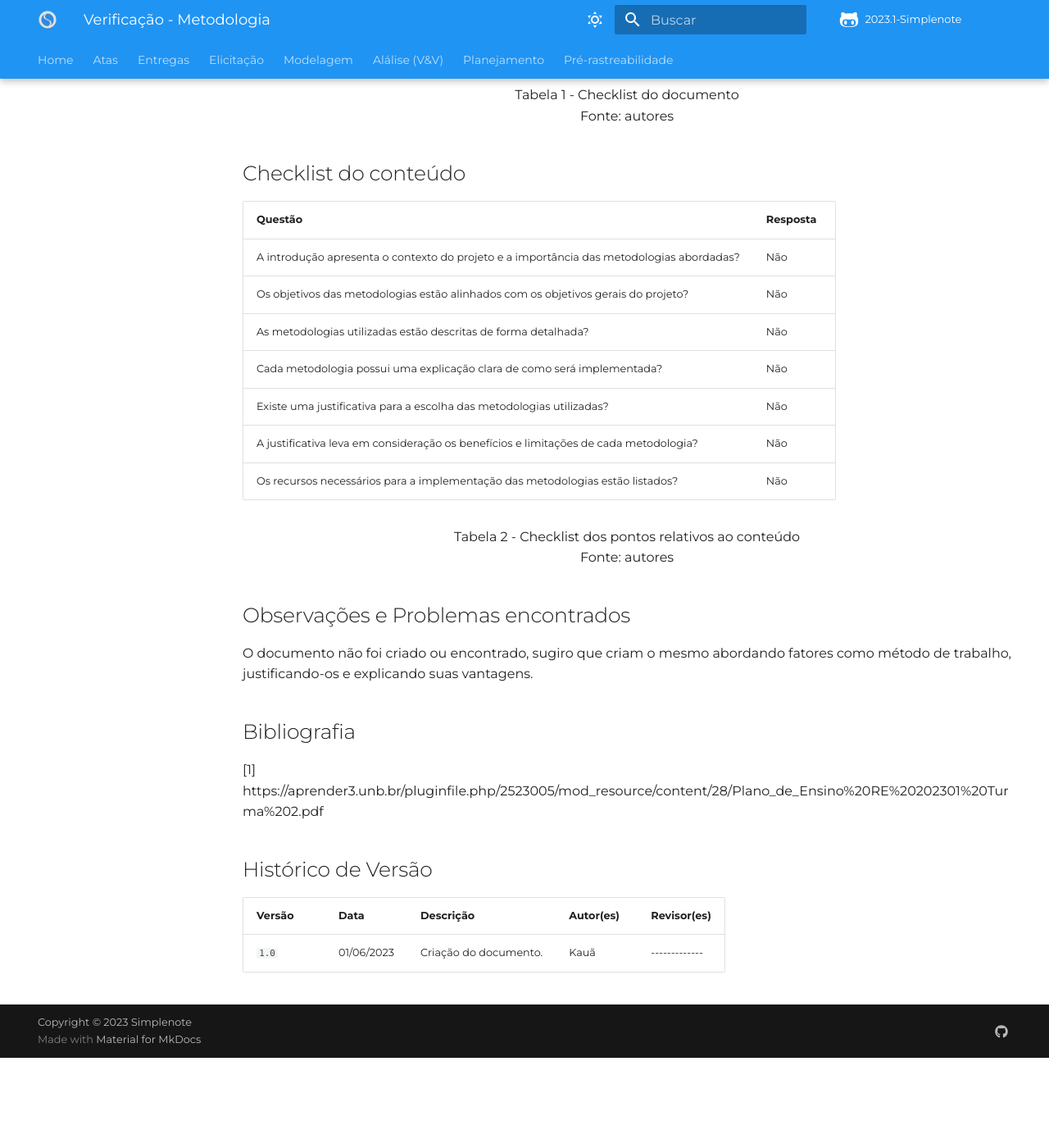
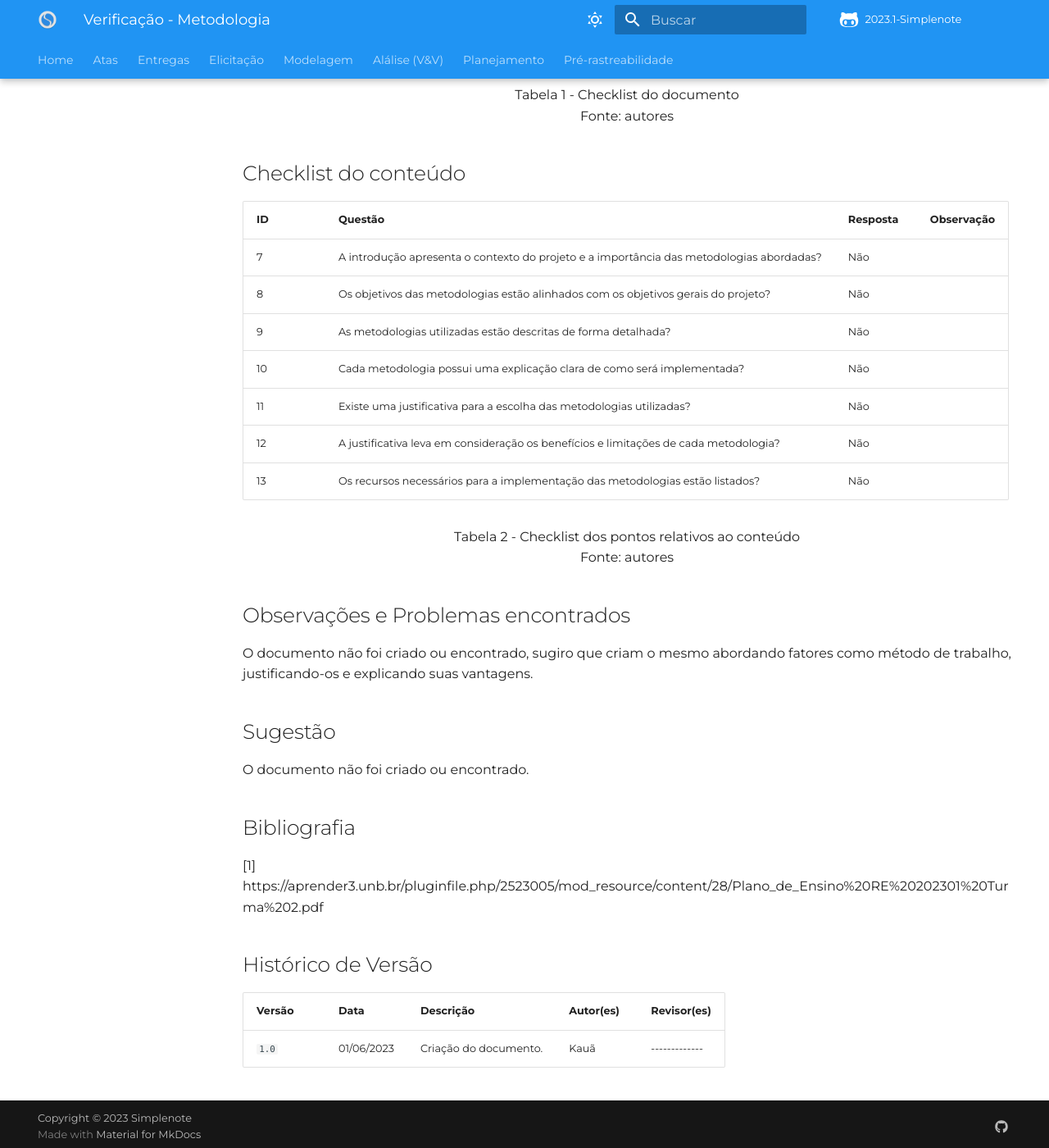
Before and after one commit to Requisitos-de-Software/2023.1-Simplenote, an MkDocs documentation site: the page built from docs/analise-grupo6/planejamento/metodologia.md, in a window 1280 px wide and 1400 px high, scrolled down 1084 px. Shown: the whole window at 82% size. Built offline with MkDocs 1.6.1 and Material for MkDocs 9.7.7, drawn with Linux system fonts in a browser that asks for light colours; some web fonts are replaced; comment, search, counter and statistics services are not loaded; before the commit the page ends 2374 px from its top, so only the background shows below that.

Commit message:
Update metodologia.md

```diff
--- a/docs/analise-grupo6/planejamento/metodologia.md
+++ b/docs/analise-grupo6/planejamento/metodologia.md
@@ -25,21 +25,25 @@
 <p align="center"> Tabela 1 - Checklist do documento <br> Fonte: autores </p>
 
 ## Checklist do conteúdo
-|Questão|Resposta|
-|-------|--------|
-|A introdução apresenta o contexto do projeto e a importância das metodologias abordadas?|Não|
-|Os objetivos das metodologias estão alinhados com os objetivos gerais do projeto?|Não|
-|As metodologias utilizadas estão descritas de forma detalhada?|Não|
-|Cada metodologia possui uma explicação clara de como será implementada?|Não|
-|Existe uma justificativa para a escolha das metodologias utilizadas?|Não|
-|A justificativa leva em consideração os benefícios e limitações de cada metodologia?|Não|
-|Os recursos necessários para a implementação das metodologias estão listados?|Não|
+|ID|Questão|Resposta|Observação|
+|--|-------|--------|----------|
+|7|A introdução apresenta o contexto do projeto e a importância das metodologias abordadas?|Não||
+|8|Os objetivos das metodologias estão alinhados com os objetivos gerais do projeto?|Não||
+|9|As metodologias utilizadas estão descritas de forma detalhada?|Não||
+|10|Cada metodologia possui uma explicação clara de como será implementada?|Não||
+|11|Existe uma justificativa para a escolha das metodologias utilizadas?|Não||
+|12|A justificativa leva em consideração os benefícios e limitações de cada metodologia?|Não||
+|13|Os recursos necessários para a implementação das metodologias estão listados?|Não||
 
 <p align="center"> Tabela 2 - Checklist dos pontos relativos ao conteúdo <br> Fonte: autores </p>
 
 
 ## Observações e Problemas encontrados
 O documento não foi criado ou encontrado, sugiro que criam o mesmo abordando fatores como método de trabalho, justificando-os e explicando suas vantagens.
+
+## Sugestão
+
+O documento não foi criado ou encontrado.
 
 ## Bibliografia
 [1] https://aprender3.unb.br/pluginfile.php/2523005/mod_resource/content/28/Plano_de_Ensino%20RE%20202301%20Turma%202.pdf
```
